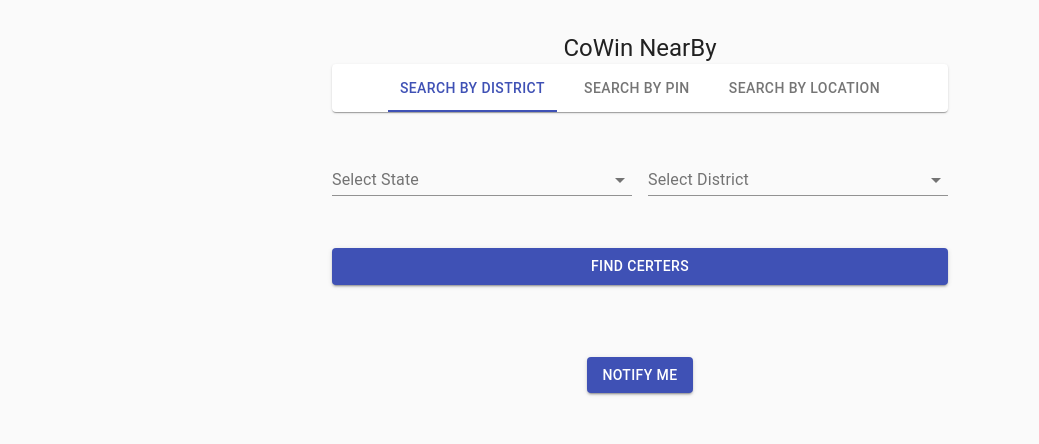
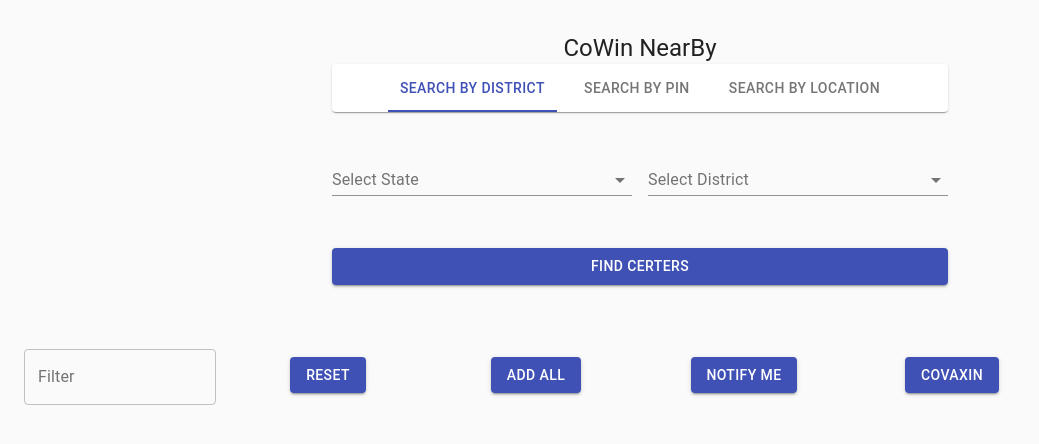
Before and after one commit to 13lav/my-vaccine-notifier, a React (Create React App) app in the folder client/: page / in a window 1280 px wide. Shown: the top 444 px of the page, without its empty margins (0-1039 px from the left). Built offline with nearby package versions, Linux system fonts and the light colour scheme.

Commit message:
Add Center Filters

```diff
--- a/client/src/components/Cowin.js
+++ b/client/src/components/Cowin.js
@@ -4,12 +4,13 @@
 import Typography from '@material-ui/core/Typography';
 import { makeStyles } from '@material-ui/core/styles';
 import Container from '@material-ui/core/Container';
+import TextField from '@material-ui/core/TextField';
 import User from './User';
 import Tabs from './Tabs';
 import states from "../metaData/states"
 
 import Modal from '@material-ui/core/Modal';
-
+import Grid from '@material-ui/core/Grid';
 import Table from '@material-ui/core/Table';
 import TableBody from '@material-ui/core/TableBody';
 import TableCell from '@material-ui/core/TableCell';
@@ -54,7 +55,10 @@
         padding: theme.spacing(2, 4, 3),
     },
     address: {
-        width: '60vw'
+        width: '48vw'
+    },
+    tools: {
+        //width: '100vw'
     }
 }));
 
@@ -66,6 +70,8 @@
     const [list, setList] = useState([]);
     const [open, setOpen] = useState(false);
     const [tab, setTab] = useState(0);
+    const [filterText, setFilterText] = useState('');
+    const [vaccine, setVaccine] = useState('');
 
     const getContent = (id) => {
         switch (id) {
@@ -110,6 +116,10 @@
         setOpen(false);
     };
 
+    const handleFilter = event => {
+        setFilterText(event.target.value)
+    }
+
     const addToList = (id) => {
         const currentIndex = list.indexOf(id);
         const newList = [...list];
@@ -124,6 +134,29 @@
         console.log(list)
     }
 
+    const addAll = () => {
+        const newList = [];
+
+        centers.forEach(center => {
+            newList.push(center._id)
+        })
+
+        setList(newList)
+        console.log(list)
+    }
+
+    const resetList = () => {
+        const newList = [];
+        setList(newList)
+        console.log(list)
+    }
+
+    const filterVaccine = (id) => {
+        if (id == 1)
+            setVaccine('COVAXIN')
+        else setVaccine('')
+    }
+
     return (
         <Container component="main" >
             <CssBaseline />
@@ -134,8 +167,43 @@
                 <Tabs value={tab} setValue={setTab} />
                 {getContent(tab)}
             </div>
-
             <div>
+                <Grid container spacing={2} className={classes.container} >
+                    <Grid item xs={12} sm={2}>
+                        <TextField
+                            variant="outlined"
+                            margin="normal"
+                            name="filter"
+                            label="Filter"
+                            type="filter"
+                            id="filter"
+                            onChange={handleFilter}
+                            value={filterText}
+                        />
+                    </Grid>
+                    <Grid item xs={12} sm={2}>
+                        <Button
+                            type="submit"
+                            variant="contained"
+                            color="primary"
+                            className={classes.submit}
+                            onClick={resetList}
+                        >
+                            Reset
+            </Button>
+                    </Grid>
+                    <Grid item xs={12} sm={2}>
+                        <Button
+                            type="submit"
+                            variant="contained"
+                            color="primary"
+                            className={classes.submit}
+                            onClick={addAll}
+                        >
+                            Add All
+            </Button>
+                    </Grid>
+                    <Grid item xs={12} sm={2}>
                         <Button
                             type="submit"
                             variant="contained"
@@ -145,6 +213,26 @@
                         >
                             Notify Me
             </Button>
+                    </Grid>
+                    <Grid item xs={12} sm={2}>
+                        <Button
+                            type="submit"
+                            variant="contained"
+                            color="primary"
+                            className={classes.submit}
+                            onClick={
+                                () => {
+                                    if (vaccine == 'COVAXIN')
+                                        setVaccine('')
+                                    else setVaccine('COVAXIN')
+                                    console.log(vaccine)
+                                }
+                            }
+                        >
+                            COVAXIN
+            </Button>
+                    </Grid>
+                </Grid>
                 <Modal
                     open={open}
                     onClose={handleClose}
@@ -156,10 +244,14 @@
             </div>
             <List>
                 {
-                    centers.map((center, idx) => {
+                    centers.filter(nextCenter => nextCenter.address.toLowerCase().includes(filterText.toLowerCase()) ||
+                        nextCenter.name.toLowerCase().includes(filterText.toLowerCase())).filter(item =>
+                            item.vaccine.includes(vaccine)).map((center, idx) => {
                                 return <TableRow key={center.id}>
                                     <TableCell>{center.name}</TableCell>
                                     <TableCell className={classes.address} >{center.address}</TableCell>
+                                    <TableCell align="right">{center.vaccine}</TableCell>
+                                    <TableCell align="right">{center.min_age_limit}</TableCell>
                                     <TableCell align="right">{center.fee_type}</TableCell>
                                     <TableCell>
                                         {list.includes(center._id) ? <Button color="secondary" onClick={() => { addToList(center._id) }} >Remove</Button> : <Button color="primary" onClick={() => { addToList(center._id) }} >Add</Button>}</TableCell>
```
Also changed, not shown: 2 other files (tests, documents, lock files or other folders). Lines whose indentation alone changed are shown as unchanged.
